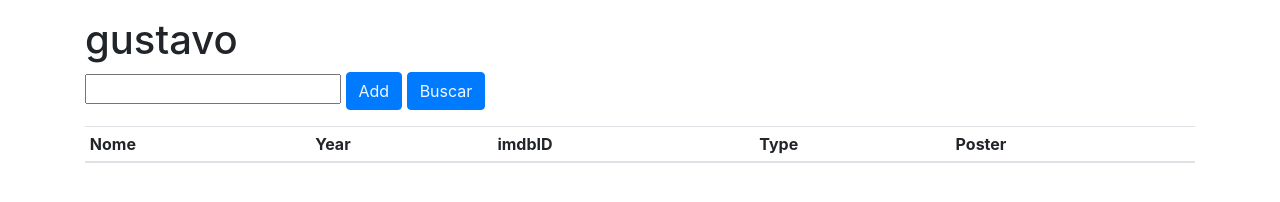
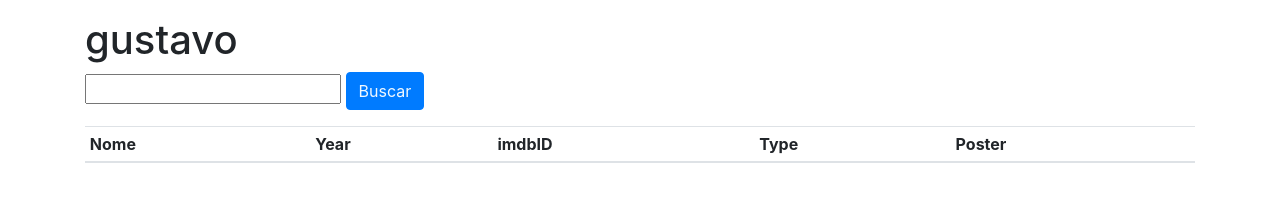
Before and after one commit to GustavoGarciaPereira/testando-api-imdb, a plain HTML site: page index.html in a window 1280 px wide. Drawn offline with nearby package versions, Linux system fonts and the light colour scheme.

Commit message:
front end

```diff
--- a/index.html
+++ b/index.html
@@ -20,10 +20,6 @@
             <h1>gustavo</h1>
             <input type="text" id="item">
 
-
-            <a class="btn btn-primary"
-               style="color:aliceblue"
-               onclick="add()">Add</a>
             <a class="btn btn-primary"
             style="color:aliceblue"
             onclick="add()">Buscar</a>
```
